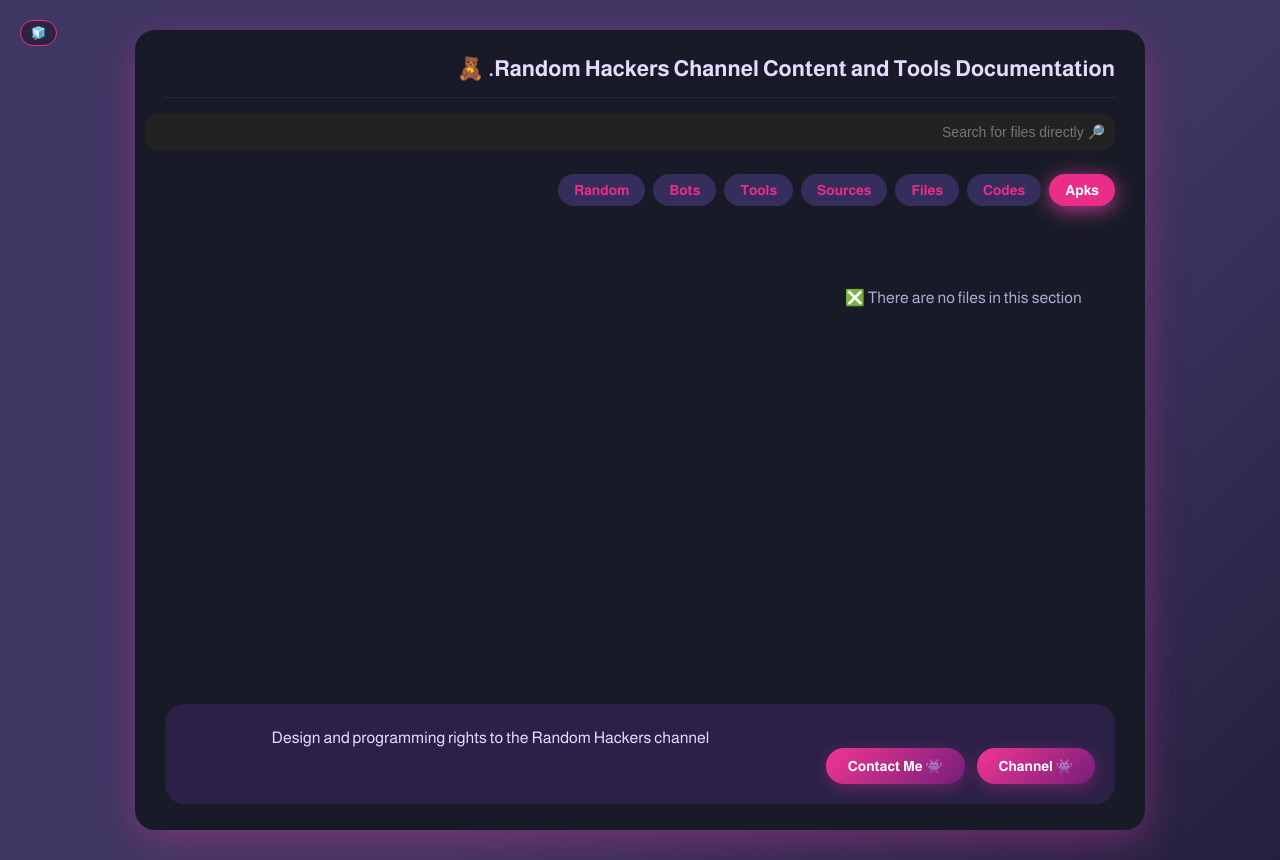
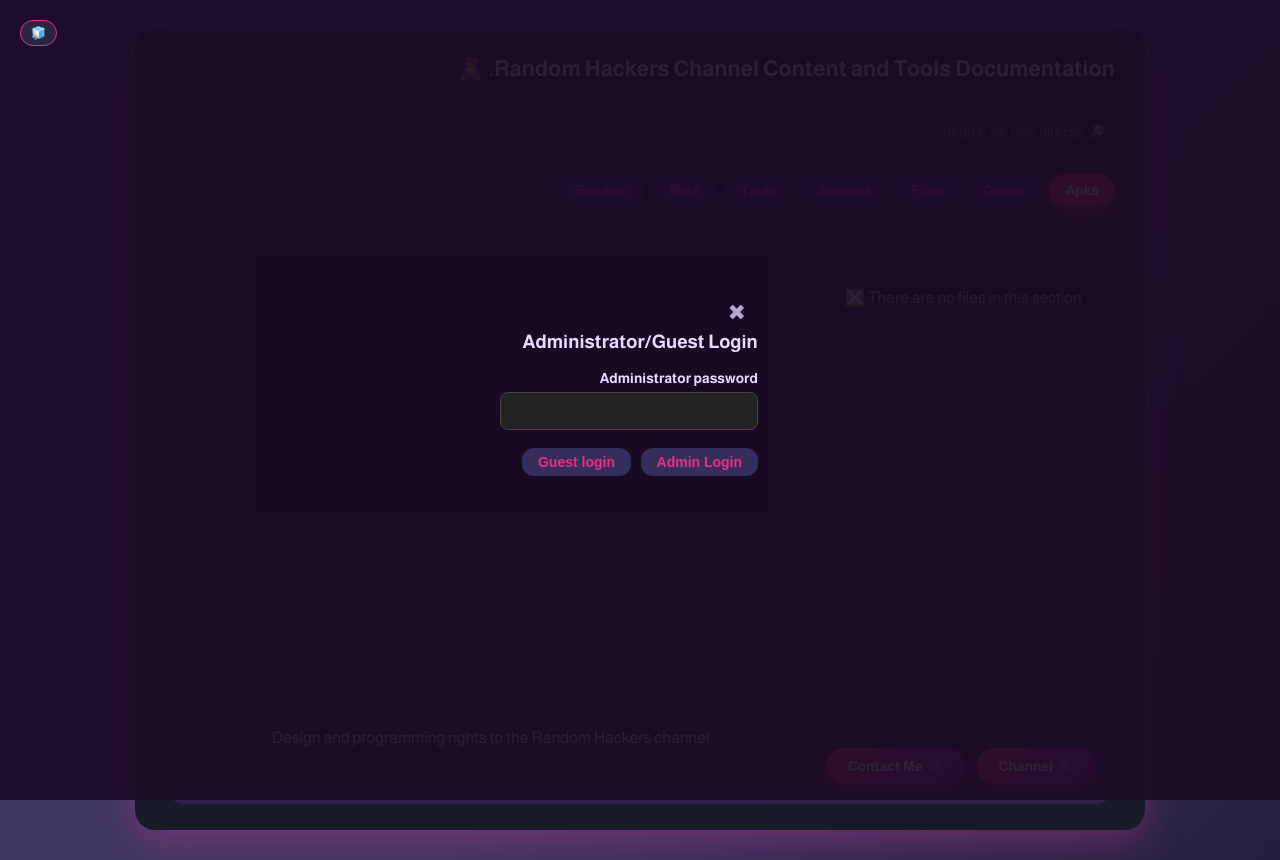
Before and after one commit to Khaled3533/file, a plain HTML site: page index.html in a window 1280 px wide. Both pictures are taken after a click on the button "Log in as administrator". Drawn offline with Linux system fonts and the light colour scheme.

Commit message:
Update index.html

```diff
--- a/index.html
+++ b/index.html
@@ -182,7 +182,7 @@ footer { margin-top:40px; padding:20px; background:#2b2147; border-radius:20px;
   </footer>
 </div>
 
-<div id،="modal" class="modal">
+<div id="modal" class="modal">
   <div class="panel">
     <span id="modalClose" class="close">✖</span>
     <div id="modalBody"></div>
```
